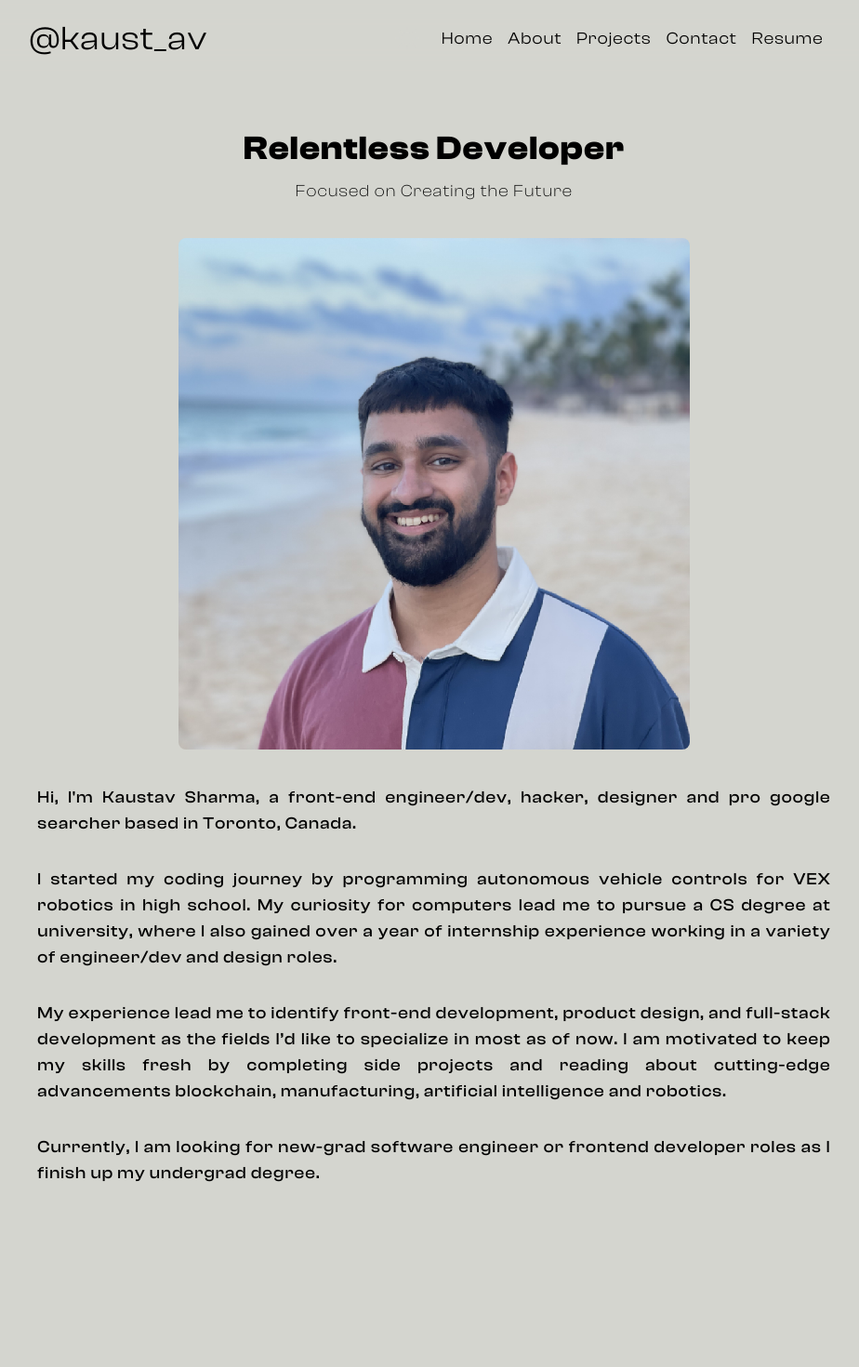
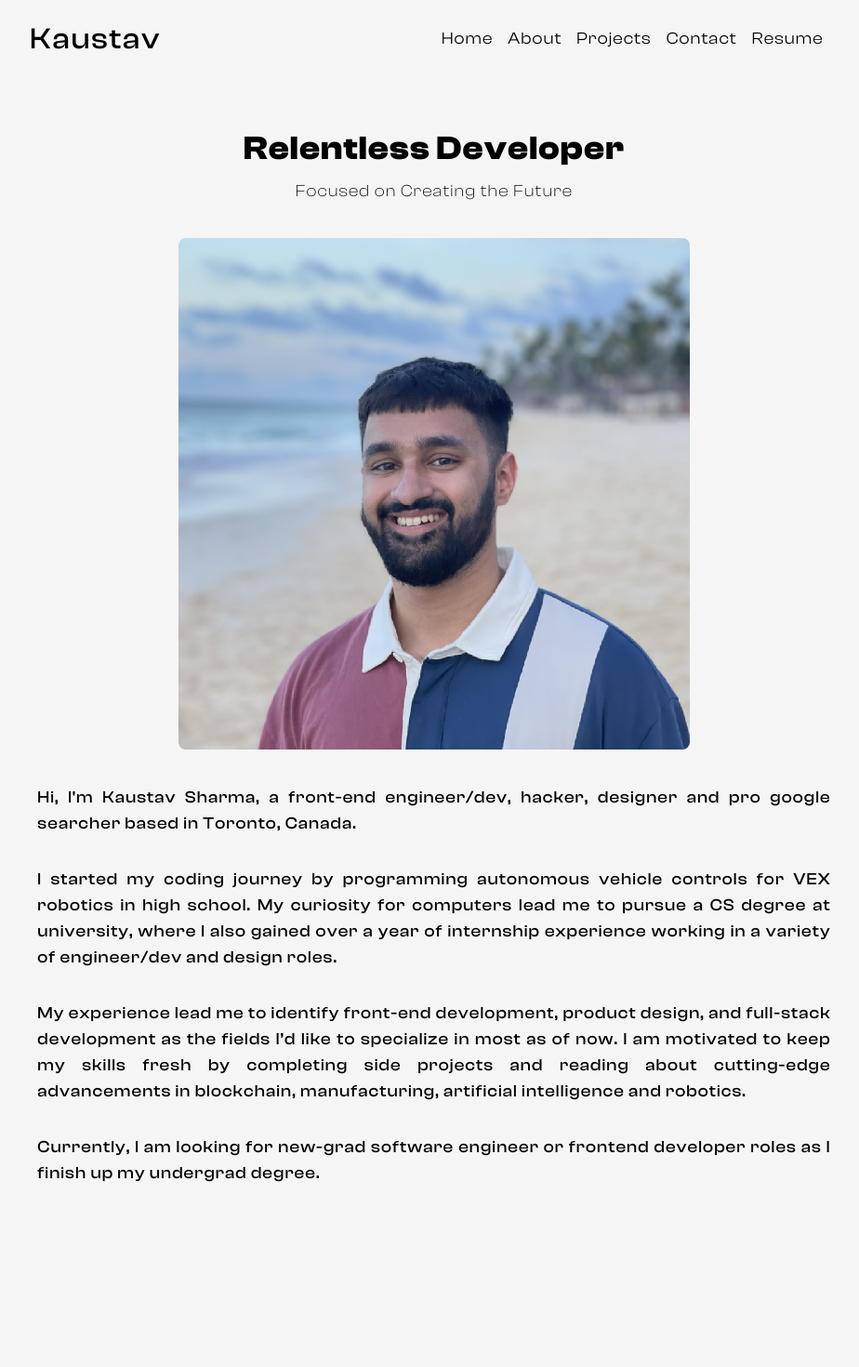
Before and after one commit to kaustav927/Portfolio2.0, a Next.js app in the folder portfolio2.0/: page /about in a window 1280 px wide. Shown: the top 1470 px of the page at 93% size, without its empty margins (173-1097 px from the left). Built offline with nearby package versions, Linux system fonts and the light colour scheme.

Commit message:
darkmode

```diff
--- a/portfolio2.0/components/BestProjects.tsx
+++ b/portfolio2.0/components/BestProjects.tsx
@@ -70,7 +70,7 @@ const BestProjects = () => {
                       </h1>
                       <div className="flex-wrap flex mt-2">
                       {project.Tools.map((tool:string, indexOne:number) => (
-                        <span key={indexOne} className="font-cd-medium mb-3 text-white bg-slate-800 dark:text-black dark:bg-cool-white text-sm mr-3 px-3 py-2">{tool}</span>
+                        <span key={indexOne} className="font-cd-medium mb-3 text-white bg-black dark:text-black dark:bg-cool-white text-sm mr-3 px-3 py-2">{tool}</span>
                       ))}
                       </div>
                     </div>
--- a/portfolio2.0/components/Navbar.tsx
+++ b/portfolio2.0/components/Navbar.tsx
@@ -124,11 +124,11 @@ export default function Navbar() {
         />
       ) : null}
 
-      <div className="z-50 sticky top-0 w-screen overflow-x-hidden flex flex-col h-20 items-center filter bg-cool-white/70 dark:bg-slate-800/70 backdrop-blur-md">
+      <div className="z-50 sticky top-0 w-screen overflow-x-hidden flex flex-col h-20 items-center filter bg-cool-white/70 dark:bg-black/50 backdrop-blur-sm">
         <nav className="flex items-center mt-1 py-4 container w-10/12 md:w-10/12 lg:w-8/12 lg:max-w-screen-lg overflow-hidden lg:mr-4">
           <div className="w-3/12 flex items-left">
             <Link href="/" passHref>
-                <h1 className="cursor-default text-sm text-left font-cd-medium md:text-2xl md:font-cd-regular lg:text-2xl lg:font-cd-regular dark:text-white">@kaust_av</h1>
+                <h1 className="cursor-default text-sm text-left font-cd-medium md:text-xl  lg:text-xl  dark:text-white">Kaustav</h1>
             </Link>
           </div>
           <div className="w-9/12 flex justify-end items-center font-cd-regular ">
--- a/portfolio2.0/pages/404.tsx
+++ b/portfolio2.0/pages/404.tsx
@@ -10,14 +10,14 @@ import Link from 'next/link'
 const NotFound: NextPage = () => {
 
   return (
-  <div className="h-screen scroll-smooth bg-cool-white dark:bg-slate-800 text-black ">
+  <div className="h-screen scroll-smooth bg-cool-white dark:bg-black text-black ">
 
     <Head>
       <title>Kaustav Sharma | 404</title>
       <link rel="icon" href="/favicon.ico" />
     </Head>
     <Navbar/>
-   <div className="flex flex-col items-center bg-cool-white dark:bg-slate-800 overflow-x-hidden">
+   <div className="flex flex-col items-center bg-cool-white dark:bg-black overflow-x-hidden">
       <div className="container justify-between w-10/12 md:w-10/12 lg:w-8/12 lg:max-w-screen-lg flex flex-col items-center py-4">
 
           <div className="container mt-1 flex flex-col justify-center items-center h-9/12 px overflow-x-hidden">
--- a/portfolio2.0/pages/Projects.tsx
+++ b/portfolio2.0/pages/Projects.tsx
@@ -7,13 +7,13 @@ import TimelineProjects from "../components/TimelineProjects";
 
 const Projects:NextPage = () => {
   return (
-    <div className="h-screen scroll-smooth bg-cool-white dark:bg-slate-800 text-black ">
+    <div className="h-screen scroll-smooth bg-cool-white dark:bg-black text-black ">
     <Head>
       <title>Kaustav Sharma | Projects</title>
       <link rel="icon" href="/favicon.ico" />
     </Head>
     <Navbar/>
-   <div className="flex flex-col items-center bg-cool-white dark:bg-slate-800 overflow-x-hidden">
+   <div className="flex flex-col items-center bg-cool-white dark:bg-black overflow-x-hidden">
       <TimelineProjects/>
       <Footer />
     </div>
--- a/portfolio2.0/pages/about.tsx
+++ b/portfolio2.0/pages/about.tsx
@@ -9,14 +9,14 @@ import Footer from '../components/Footer'
 const About: NextPage = () => {
 
   return (
-  <div className="h-screen scroll-smooth bg-cool-white dark:bg-slate-800 text-black ">
+  <div className="h-screen scroll-smooth bg-cool-white dark:bg-black text-black ">
 
     <Head>
       <title>Kaustav Sharma | About</title>
       <link rel="icon" href="/favicon.ico" />
     </Head>
     <Navbar/>
-   <div className="flex flex-col items-center bg-cool-white dark:bg-slate-800 overflow-x-hidden">
+   <div className="flex flex-col items-center bg-cool-white dark:bg-black overflow-x-hidden">
       <div className="container justify-between w-10/12 md:w-10/12 lg:w-8/12 lg:max-w-screen-lg flex flex-col items-center py-4">
 
           <div className="container mt-1 flex flex-col justify-center items-center h-9/12 px overflow-x-hidden">
@@ -32,7 +32,7 @@ const About: NextPage = () => {
               <div className="py-8 mb-24 dark:text-white font-cd-medium">
                 <p className="text-justify mb-8 text-sm">Hi, I&apos;m Kaustav Sharma, a front-end engineer/dev, hacker, designer and pro google searcher based in Toronto, Canada. </p>
                 <p className="text-justify mb-8 text-sm">I started my coding journey by programming autonomous vehicle controls for VEX robotics in high school. My curiosity for computers lead me to pursue a CS degree at university, where I also gained over a year of internship experience working in a variety of engineer/dev and design roles.</p>
-                <p className="text-justify mb-8 text-sm">My experience lead me to identify front-end development, product design, and full-stack development as the fields I’d like to specialize in most as of now. I am motivated to keep my skills fresh by completing side projects and reading about cutting-edge advancements blockchain, manufacturing, artificial intelligence and robotics. </p>
+                <p className="text-justify mb-8 text-sm">My experience lead me to identify front-end development, product design, and full-stack development as the fields I’d like to specialize in most as of now. I am motivated to keep my skills fresh by completing side projects and reading about cutting-edge advancements in blockchain, manufacturing, artificial intelligence and robotics. </p>
                 <p className="text-justify mb-8 text-sm">Currently, I am looking for new-grad software engineer or frontend developer roles as I finish up my undergrad degree.  </p>
               </div>
           </div>
--- a/portfolio2.0/pages/contact.tsx
+++ b/portfolio2.0/pages/contact.tsx
@@ -6,14 +6,14 @@ import Link from "next/link";
 
 function contact() {
   return (
-<div className=" h-screen scroll-smooth bg-cool-white dark:bg-slate-800 text-black ">
+<div className=" h-screen scroll-smooth bg-cool-white dark:bg-black text-black ">
 
 <Head>
   <title>Kaustav Sharma | Contact</title>
   <link rel="icon" href="/favicon.ico" />
 </Head>
 <Navbar/>
-<div className="flex flex-col items-center bg-cool-white dark:bg-slate-800 overflow-x-hidden">
+<div className="flex flex-col items-center bg-cool-white dark:bg-black overflow-x-hidden">
   <div className="container justify-between w-10/12 md:w-10/12 lg:w-8/12 lg:max-w-screen-lg flex flex-col items-center py-4">
 
       <div className="container mt-1 flex flex-col justify-center items-center h-full px overflow-hidden dark:text-white">
--- a/portfolio2.0/pages/index.tsx
+++ b/portfolio2.0/pages/index.tsx
@@ -9,7 +9,7 @@ import Skills from "../components/Skills";
 //import {Parallax, ParallaxLayer} from '@react-spring/parallax'
 const Home: NextPage = () => {
   return (
-    <body className="scroll-smooth bg-cool-white dark:bg-slate-800 text-black ">
+    <body className="scroll-smooth bg-cool-white dark:bg-black text-black ">
       <Head>
         <title>Kaustav Sharma</title>
         <link rel="icon" href="/favicon.ico" />
--- a/portfolio2.0/tailwind.config.js
+++ b/portfolio2.0/tailwind.config.js
@@ -16,7 +16,8 @@ module.exports = {
         midnight: '#121063',
         metal:'#565584',
         'tahiti-blue':'#3AB7BF',
-        'cool-white':'#D4D5CF',
+       // 'cool-white':'#D4D5CF',
+        'cool-white':'#F5F5F5',
         'bubble-gum':'#FF77E9',
         'copper-rust':'#78DCCA'
       },
```
